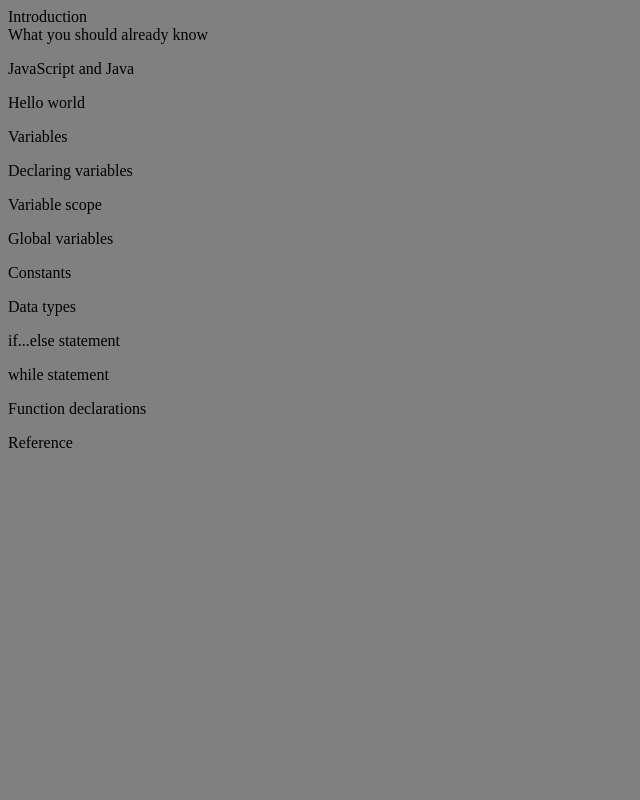
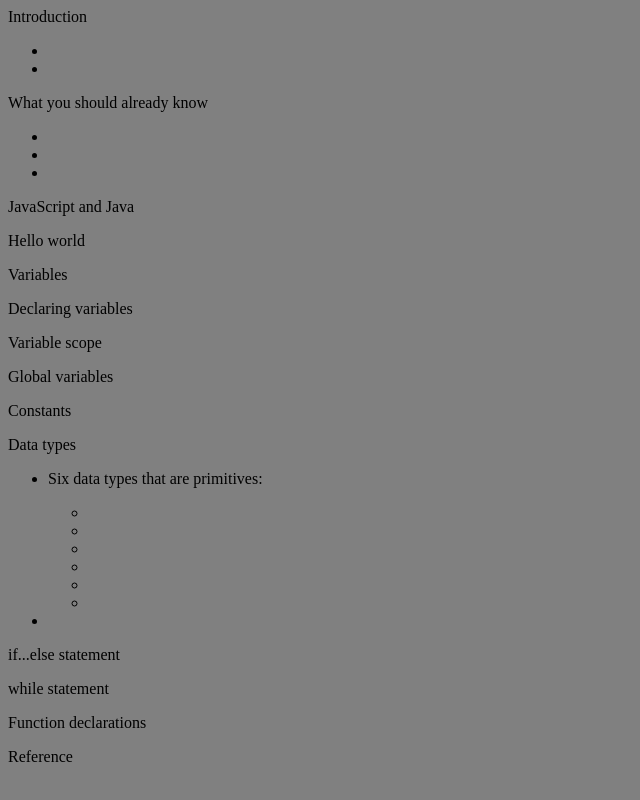
Before and after one commit to kifle23/microverse-trials-kifle-khas, a plain HTML site: page index.html in a window 1280 px wide. Shown: the whole page, without its empty margins (0-640 px from the left). Drawn offline with Linux system fonts and the light colour scheme; files that its build step writes are made by us from their sources.

Commit message:
instruction 7&8 done

```diff
--- a/index.html
+++ b/index.html
@@ -8,26 +8,43 @@
 
   <body>
     <script src="https://cdn.freecodecamp.org/testable-projects-fcc/v1/bundle.js"></script>
-
+    <nav id="navbar"></nav>
     <main id="main-doc">
       <section class="main-section" id="Introduction">
         <header>Introduction</header>
+        <article>
+          <ul>
+            <li></li>
+            <li></li>
+          </ul>
+        </article>
       </section>
       <section class="main-section" id="What_you_should_already_know">
         <header>What you should already know</header>
+        <article>
           <p></p>
           <p></p>
+          <ul>
+            <li></li>
+            <li></li>
+            <li></li>
+          </ul>
+        </article>
       </section>
       <section class="main-section" id="JavaScript_and_Java">
         <header>JavaScript and Java</header>
+        <article>
           <p></p>
           <p></p>
+        </article>
         <code></code>
       </section>
       <section class="main-section" id="Hello_world">
         <header>Hello world</header>
+        <article>
           <p></p>
           <p></p>
+        </article>
       </section>
       <section class="main-section" id="Variables">
         <header>Variables</header>
@@ -61,9 +78,24 @@
       </section>
       <section class="main-section" id="Data_types">
         <header>Data types</header>
+        <article>
           <p></p>
           <p></p>
-        <code></code>
+          <ul>
+            <li>
+              <p>Six data types that are primitives:</p>
+              <ul>
+                <li></li>
+                <li></li>
+                <li></li>
+                <li></li>
+                <li></li>
+                <li></li>
+              </ul>
+            </li>
+            <li></li>
+          </ul>
+        </article>
       </section>
       <section class="main-section" id="if...else_statement">
         <header>if...else statement</header>
```
Lines whose indentation alone changed are shown as unchanged.
